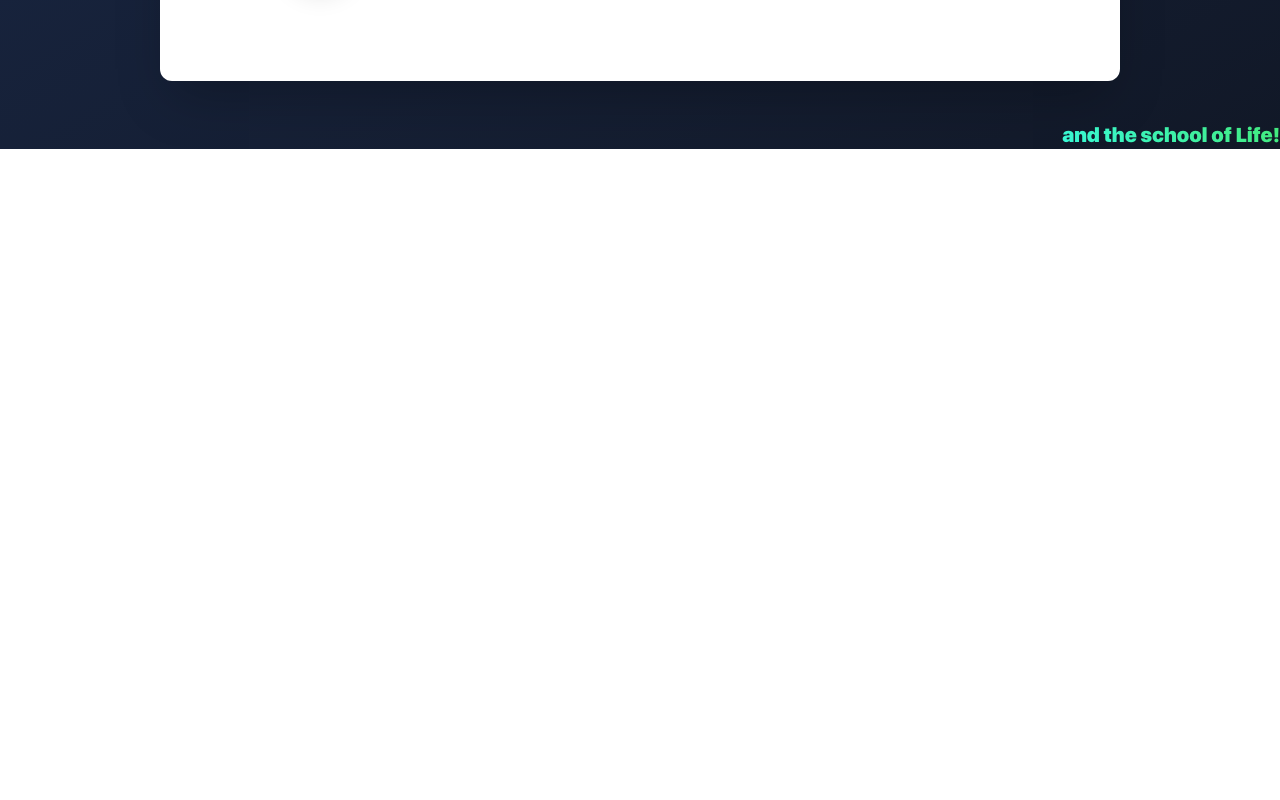
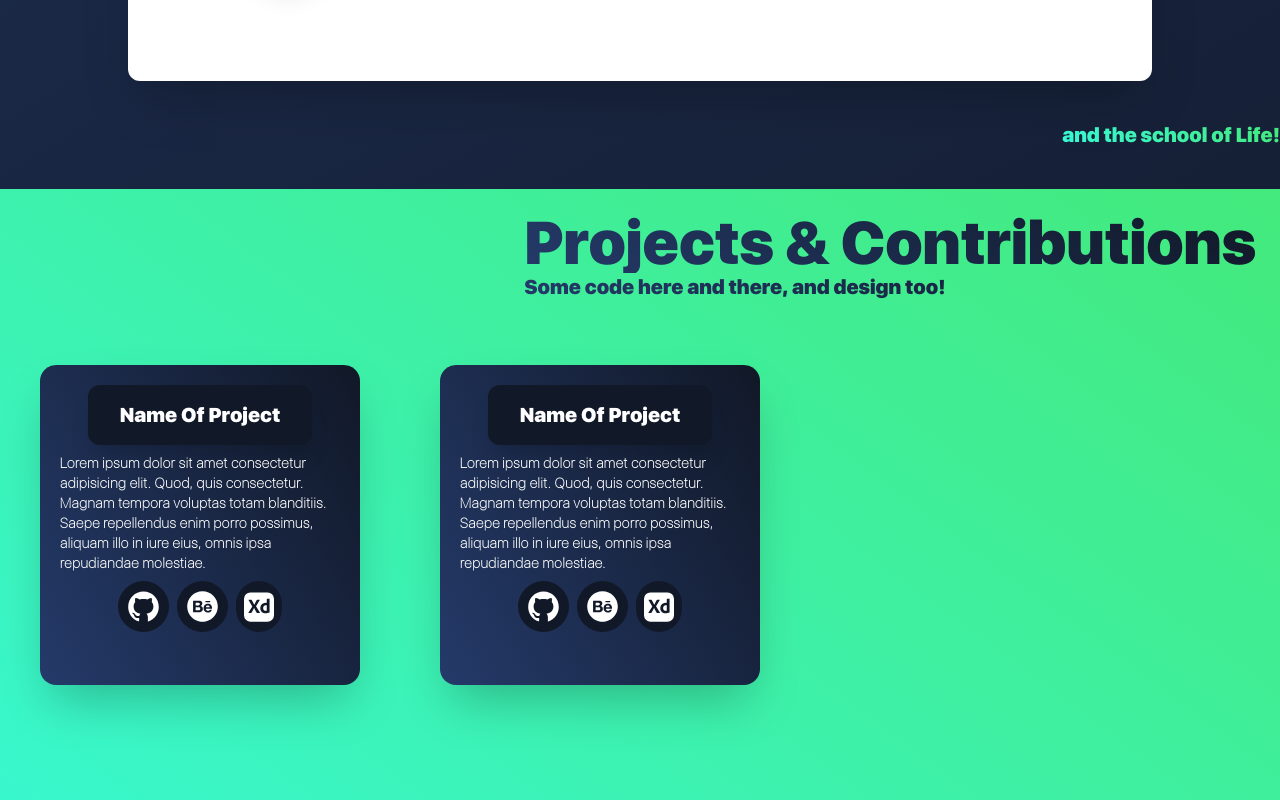
Before and after one commit to louaibouzaher/louaibouzaher.github.io, a React (Create React App) app: page / in a window 1280 px wide. Shown: the part 1920-2720 px from the top of the page. Before the commit the page ends 2069 px from the top, so only its background shows below. Built offline with nearby package versions, Linux system fonts and the light colour scheme.

Commit message:
Added Contributions Section and Created Contribution Component

```diff
--- a/src/App.css
+++ b/src/App.css
@@ -3,7 +3,7 @@
 }
 .blueGradientText {
   background: -webkit-linear-gradient(
-    120deg,
+    240deg,
     rgba(17, 24, 39, 1),
     rgb(36, 58, 105)
   );
@@ -32,3 +32,11 @@
 .image {
   filter: saturate(20%);
 }
+.gradientBackground{
+background-image: linear-gradient(217deg, #43e97b 0%, #38f9d7 100%);
+}
+.grayGradientBackground{
+background-image: linear-gradient( 240deg,
+rgba(17, 24, 39, 1),
+rgb(36, 58, 105));
+}
--- a/src/App.js
+++ b/src/App.js
@@ -4,14 +4,16 @@ import "./index.css";
 import Hero from "./Components/Hero";
 import Resume from "./Components/Resume";
 import Education from "./Components/Education";
+import Conributions from "./Components/Conributions";
 
 
 function App() {
   return (
-    <div className="App container w-full h-full bg-gray-900 flex flex-col items-center">
+    <div className="App m-0 w-full flex flex-col items-center">
       <Hero />
       <Resume />
       <Education />
+      <Conributions />
     </div>
   );
 }
--- /dev/null
+++ b/src/Components/Conributions.js
@@ -0,0 +1,24 @@
+import React from "react";
+import Contribution from "./Contribution";
+
+const Conributions = () => {
+  return (
+    <div className="my-10 flex flex-col w-full h-screen gradientBackground">
+      <div className="self-end m-6 ">
+        <div className="font-sfb text-6xl blueGradientText">
+          {" "}
+          Projects & Contributions{" "}
+        </div>
+        <span className="flex font-sfb text-xl text-left blueGradientText">
+          Some code here and there, and design too!
+        </span>{" "}
+      </div>
+      <div className='flex flex-row'>
+        <Contribution />
+        <Contribution />
+      </div>
+    </div>
+  );
+};
+
+export default Conributions;
--- /dev/null
+++ b/src/Components/Contribution.js
@@ -0,0 +1,47 @@
+import React from "react";
+import { AiFillGithub, AiFillBehanceCircle } from "react-icons/ai";
+import { SiAdobexd } from "react-icons/si";
+
+const Contribution = () => {
+  const isGithub = true;
+  const isBehance = true;
+  const isXd = true;
+
+  return (
+    <div className="w-80 h-80 flex flex-col items-center p-5 m-10 rounded-2xl shadow-2xl grayGradientBackground">
+      <div className="w-4/5 flex-grow-0 p-4 bg-gray-900 rounded-xl shadow-xl">
+        <div className="text-white font-sfb text-xl">Name Of Project</div>
+      </div>
+      <p className="my-2 text-sm text-white font sfl font-bold text-left tracking-wider ">
+        Lorem ipsum dolor sit amet consectetur adipisicing elit. Quod, quis
+        consectetur. Magnam tempora voluptas totam blanditiis. Saepe repellendus
+        enim porro possimus, aliquam illo in iure eius, omnis ipsa repudiandae
+        molestiae.
+      </p>
+      <div className="flex flex-row justify-around mx-auto">
+        <div className="p-2 mx-1 rounded-full bg-gray-900 flex flex-row justify-around">
+          {isGithub && (
+            <AiFillGithub
+              className="text-white hover:text-green-400"
+              size={35}
+            />
+          )}
+        </div>
+        <div className="p-2 mx-1 rounded-full bg-gray-900 flex flex-row justify-around">
+          {isXd && (
+            <AiFillBehanceCircle
+              className="text-white hover:text-green-400"
+              size={35}
+            />
+          )}
+        </div>
+        <div className="p-2 mx-1 rounded-full bg-gray-900 flex flex-row items-center">
+          {isBehance && (
+            <SiAdobexd className="text-white hover:text-green-400" size={30} />
+          )}
+        </div>
+      </div>
+    </div>
+  );
+};
+export default Contribution;
--- a/src/Components/Education.js
+++ b/src/Components/Education.js
@@ -4,7 +4,7 @@ import Aub from "../Assets/aub.png";
 const Education = () => {
   return (
     <div className=" container w-full flex flex-col items-center">
-      <div className="mt-20 mb-10 p-10 container w-3/4 bg-white rounded-xl shadow-2xl">
+      <div className="mt-20 mb-10 p-10 container w-4/5 bg-white rounded-xl shadow-2xl">
         <div className="flex flex-row items-baseline">
           <span className="font-sfb text-6xl text-left blueGradientText m-1">
             {" "}
--- a/src/index.css
+++ b/src/index.css
@@ -1,21 +1,27 @@
 @tailwind base;
 @tailwind components;
 @font-face {
-  font-family: 'SFB';
-  src: local('SFB'), url(./Fonts/SF-UI-Display-Black.otf)
+  font-family: "SFB";
+  src: local("SFB"), url(./Fonts/SF-UI-Display-Black.otf);
 }
 @font-face {
-  font-family: 'SFL';
-  src: local('SFL'), url(./Fonts/SF-UI-Display-Ultralight.otf)
+  font-family: "SFL";
+  src: local("SFL"), url(./Fonts/SF-UI-Display-Ultralight.otf);
 }
 @tailwind utilities;
-#root, #root > div {
-  width:100%;
+#root,
+#root > div {
+  width: 100%;
   margin: 0;
   padding: 0;
-  background-image: -webkit-linear-gradient(120deg,rgba(17, 24, 39, 1),rgb(36, 58, 105));
+  background-image: -webkit-linear-gradient(
+    120deg,
+    rgba(17, 24, 39, 1),
+    rgb(36, 58, 105)
+  );
 }
 * {
   margin: 0;
   padding: 0;
+  border: 0;
 }
```
Also changed, not shown: 1 other file (tests, documents, lock files or other folders).
